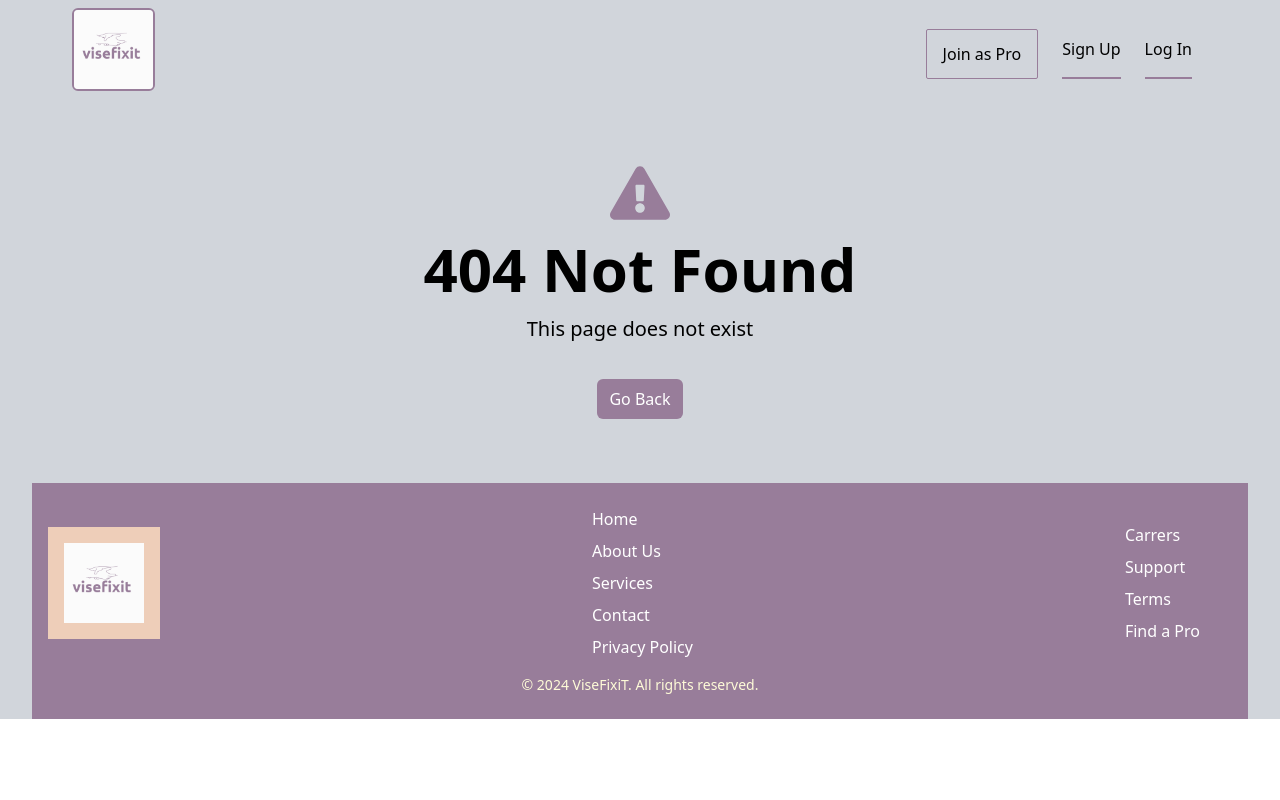
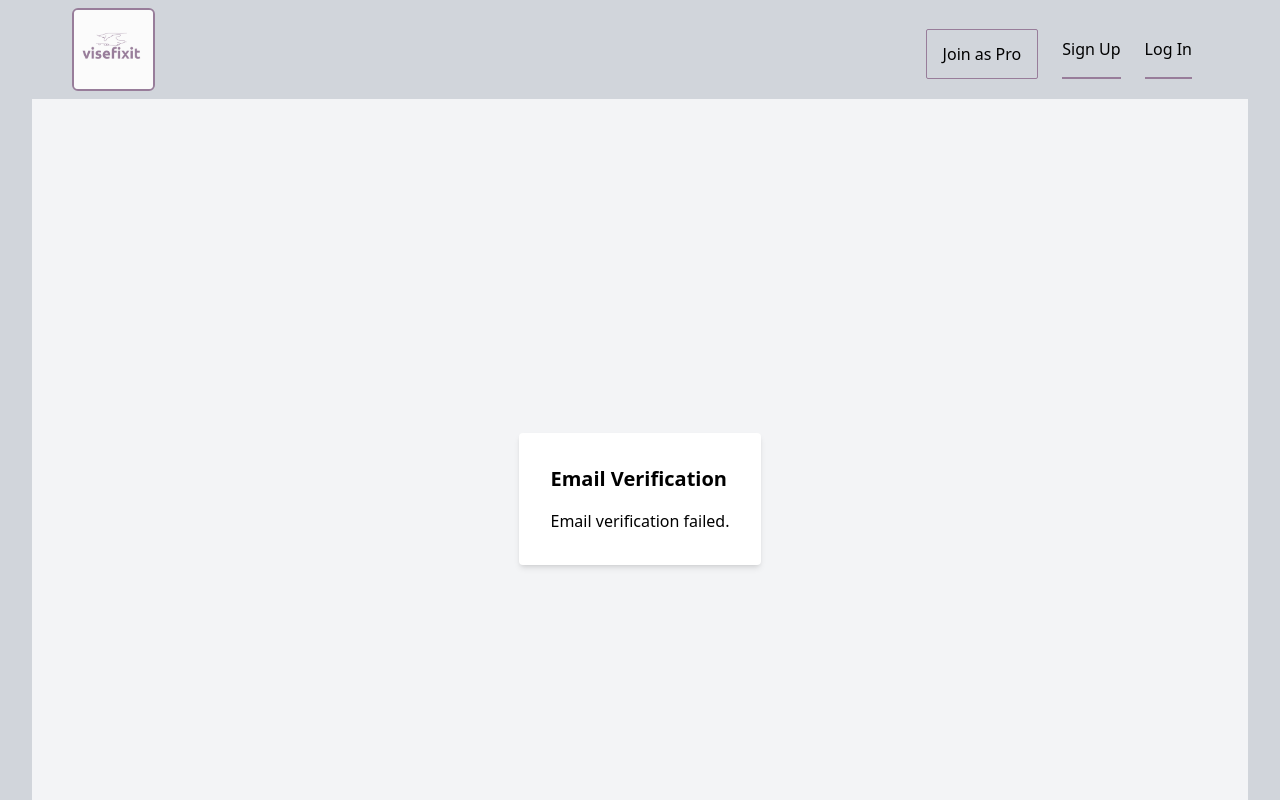
Before and after one commit to RaoofGoher/viseFixIt, a React (Vite) app: page /activate/1/1 in a window 1280 px wide. Before the commit this address had no page. Shown: the top 800 px of the page. Built offline with nearby package versions, Linux system fonts and the light colour scheme.

Commit message:
initial verification

```diff
--- a/src/App.jsx
+++ b/src/App.jsx
@@ -32,6 +32,7 @@ import ProtecetdMyProProfile from './components/ProtecetdMyProProfile';
 import ProtectedMyCustomerProfile from './components/ProtectedMyCustomerProfile';
 import { ToastProvider } from './context/ToastContext';
 import EditCustomerProfile from './pages/EditCustomerProfile';
+import EmailVerification from './pages/EmailVerification';
 function App() {
   const router = createBrowserRouter(
     createRoutesFromElements(
@@ -51,6 +52,7 @@ function App() {
           <Route path="/myprofilecustomer/:customerName" element={<ProtectedMyCustomerProfile> <MyProfileCustomer /> </ProtectedMyCustomerProfile>} />
           <Route path="/myprofilecustomer/:customername/edit" element={<ProtectedMyCustomerProfile><EditCustomerProfile /></ProtectedMyCustomerProfile>}/>
           <Route path='*' element={<NotFoundPage />} />
+          <Route path="/activate/:uid/:token" element={<EmailVerification />} />
         </Route>
 
       </>
--- /dev/null
+++ b/src/pages/EmailVerification.jsx
@@ -0,0 +1,36 @@
+import { useParams } from 'react-router-dom';
+import axios from 'axios';
+import { useEffect, useState } from 'react';
+
+const EmailVerification = () => {
+  const { uid, token } = useParams();
+  const [status, setStatus] = useState('Verifying...');
+
+  useEffect(() => {
+    const verifyEmail = async () => {
+      try {
+        const response = await axios.get(`http://api.thefixit4u.com/activate/${id}/${token}/`);
+        if (response.status === 200) {
+          setStatus('Your email has been verified successfully!');
+        } else {
+          setStatus('Email verification failed.');
+        }
+      } catch (error) {
+        setStatus('Email verification failed.');
+      }
+    };
+
+    verifyEmail();
+  }, [uid, token]);
+
+  return (
+    <div className="flex items-center justify-center h-screen bg-gray-100">
+      <div className="bg-white p-8 rounded shadow-md">
+        <h2 className="text-xl font-semibold mb-4">Email Verification</h2>
+        <p>{status}</p>
+      </div>
+    </div>
+  );
+};
+
+export default EmailVerification;
```
